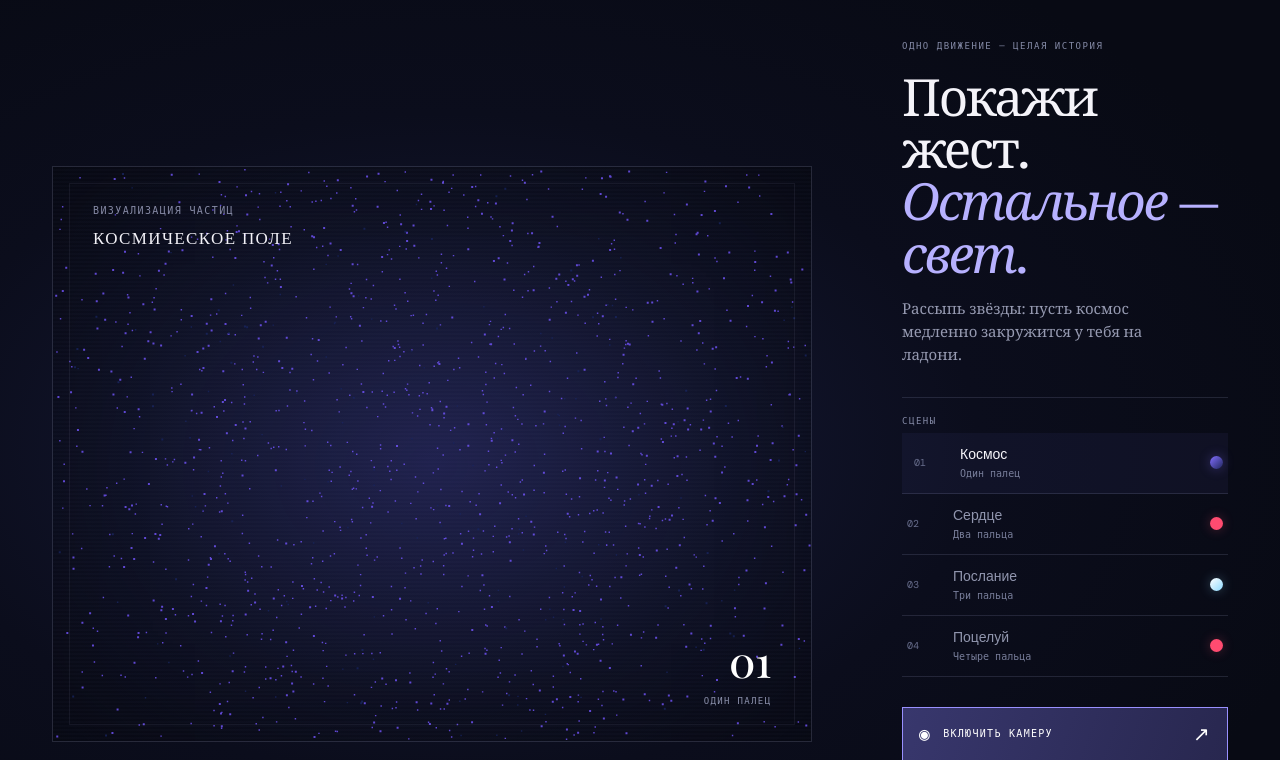
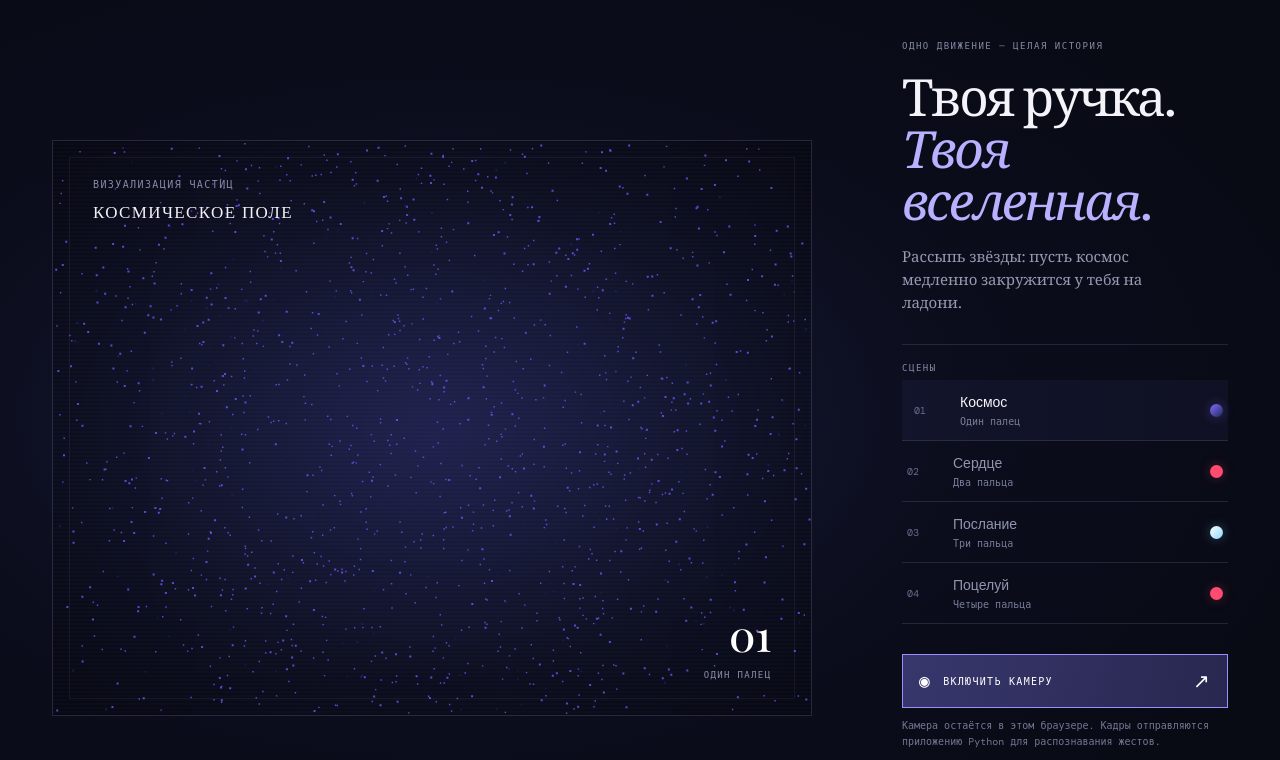
Before and after one commit to YevheniiKhapilin/rec-cam-fin, a Flask app: page / in a window 1280 px wide. Shown: the part 76-836 px from the top of the page. Run offline with Flask 3, Linux system fonts and the light colour scheme; some web fonts are replaced.

Commit message:
last change

```diff
--- a/templates/index.html
+++ b/templates/index.html
@@ -21,7 +21,7 @@
         <div class="scanline"></div>
       </section>
       <aside class="controls">
-        <div class="control-intro"><p class="overline">ОДНО ДВИЖЕНИЕ — ЦЕЛАЯ ИСТОРИЯ</p><h1>Покажи жест.<br><span>Остальное — свет.</span></h1><p class="description" id="scene-description">Рассыпь звёзды: пусть космос медленно закружится у тебя на ладони.</p></div>
+        <div class="control-intro"><p class="overline">ОДНО ДВИЖЕНИЕ — ЦЕЛАЯ ИСТОРИЯ</p><h1>Твоя ручка.<br><span>Твоя вселенная.</span></h1><p class="description" id="scene-description">Рассыпь звёзды: пусть космос медленно закружится у тебя на ладони.</p></div>
         <div class="presets" role="group" aria-label="Сцены по жестам">
           <p class="overline">СЦЕНЫ</p>
           <button class="preset active" data-gesture="1"><span class="preset-number">01</span><span class="preset-info"><strong>Космос</strong><small>Один палец</small></span><span class="swatch space-swatch"></span></button>
```
